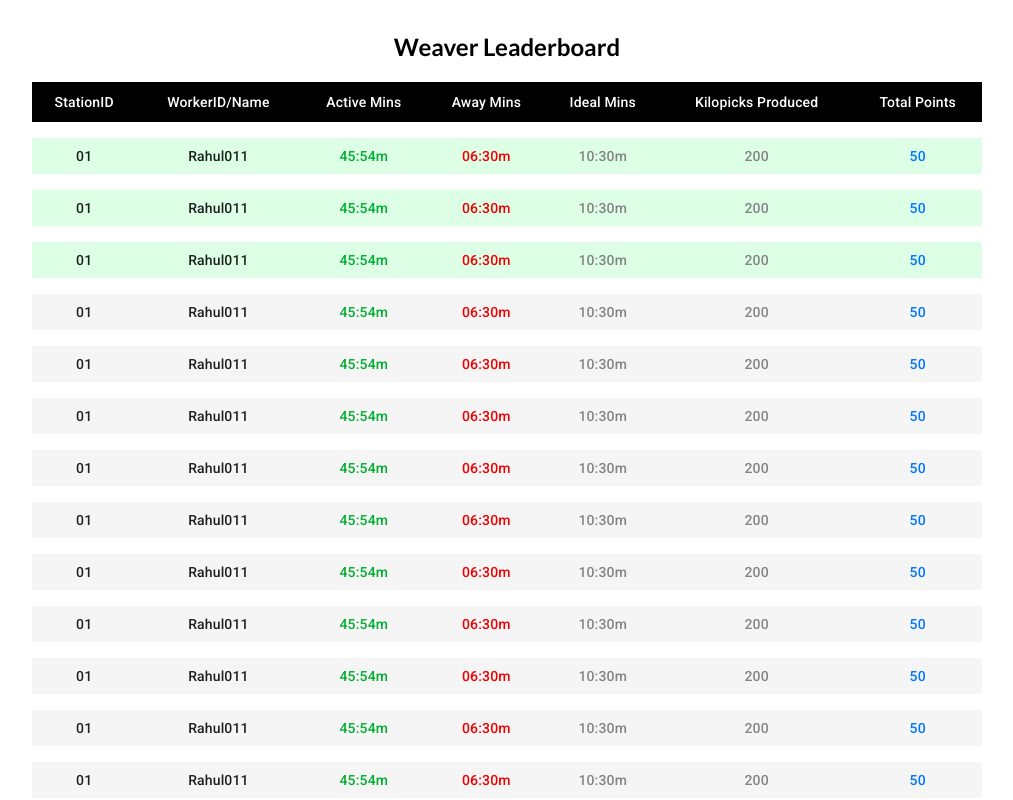
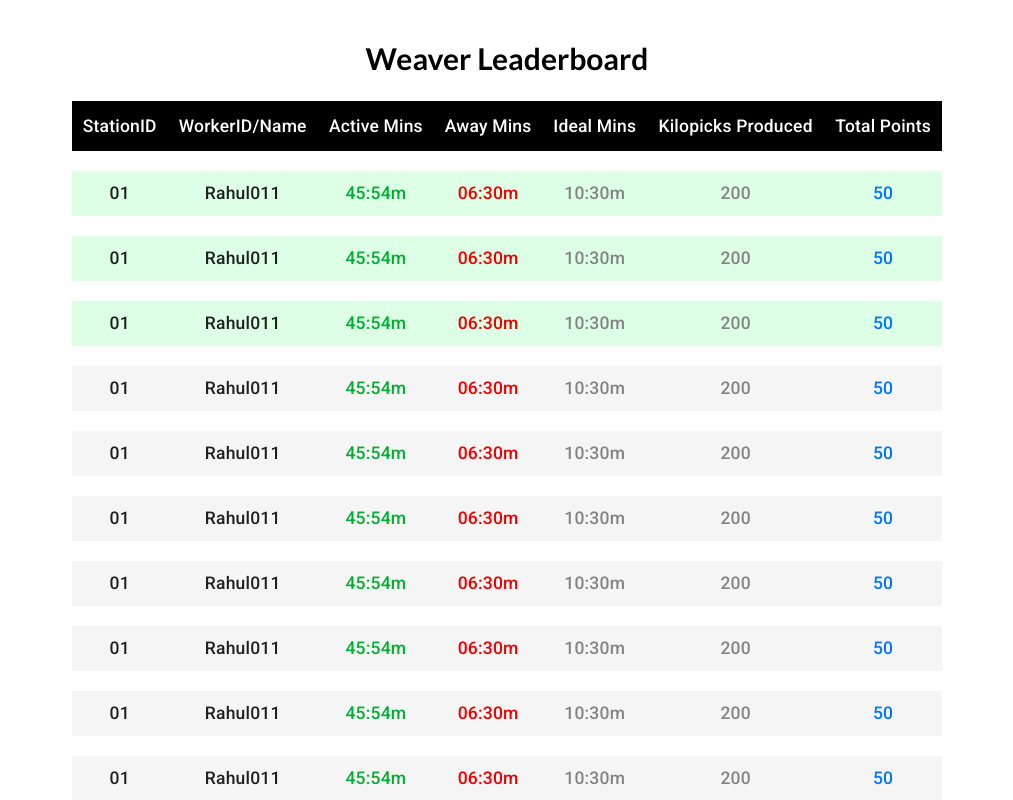
Before and after one commit to arun-kushwaha04/wota-tv-ui, a React (Create React App) app: page / in a window 1280 px wide. Shown: the top 800 px of the page, without its empty margins (133-1146 px from the left). Built offline with nearby package versions, Linux system fonts and the light colour scheme.

Commit message:
Project completed

```diff
--- a/src/index.scss
+++ b/src/index.scss
@@ -31,7 +31,18 @@ body {
     -webkit-font-smoothing: antialiased;
     -moz-osx-font-smoothing: grayscale;
     font-size: 10px;
-    /* overflow-x: hidden; */
+}
+
+@media screen and (min-width: 1000px) and (max-width:1200px) {
+    html {
+        font-size: 16px;
+    }
+}
+
+@media screen and (min-width: 1201px) {
+    html {
+        font-size: 20px;
+    }
 }
 
 .App {
```
